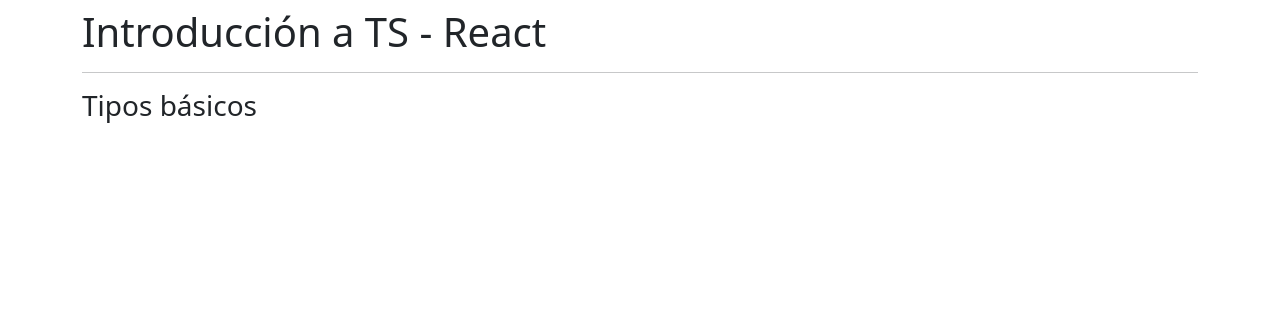
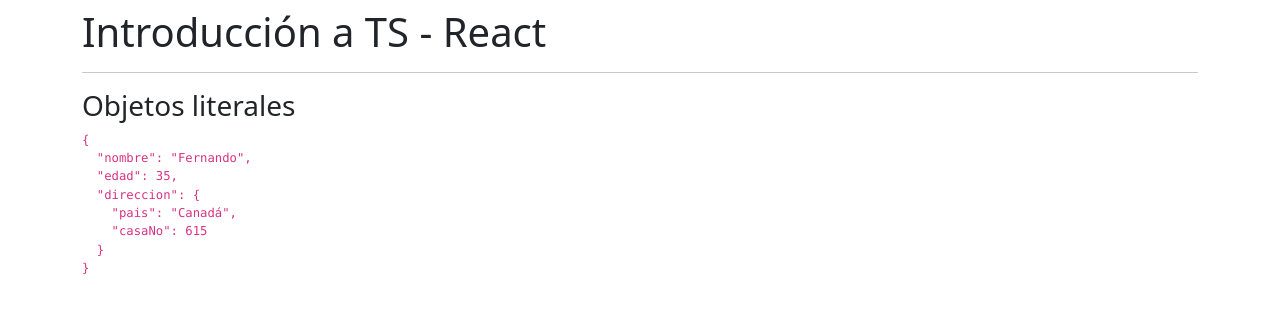
Before and after one commit to luigialejandro/01-Reforzamiento-tsx, a React (Create React App) app: page / in a window 1280 px wide. Shown: the top 312 px of the page. Built offline with nearby package versions, Linux system fonts and the light colour scheme.

Commit message:
I've built two components: TiposBasicos.tsx which shows the right way of assigning types to our variables and ObjetosLiterales.tsx which shows the right way to write a literal object in TS and to deploy it in HTML

```diff
--- a/src/App.tsx
+++ b/src/App.tsx
@@ -1,4 +1,6 @@
-import { TiposBasicos } from "./typescript/TiposBasicos";
+//import { TiposBasicos } from "./typescript/TiposBasicos";
+
+import { ObjetosLiterales } from "./typescript/ObjetosLiterales";
 
 
 const App = () => {
@@ -6,7 +8,8 @@
     <div className="mt-2">
       <h1>Introducción a TS - React</h1>
       <hr/>
-      <TiposBasicos />
+      {/*<TiposBasicos /> */}
+      <ObjetosLiterales />
     </div>
   )
 }
--- /dev/null
+++ b/src/typescript/ObjetosLiterales.tsx
@@ -0,0 +1,24 @@
+
+
+export const ObjetosLiterales = () => {
+
+    const persona = {
+        nombre: 'Fernando',
+        edad: 35,
+        direccion: {
+            pais: 'Canadá',
+            casaNo: 615
+        }
+    }
+
+  return (
+    <>
+        <h3>Objetos literales</h3>
+        <code>
+            <pre>
+                { JSON.stringify( persona, null, 2 ) }
+            </pre>
+        </code>
+    </>
+  )
+}
--- a/src/typescript/TiposBasicos.tsx
+++ b/src/typescript/TiposBasicos.tsx
@@ -1,9 +1,19 @@
 
 
 export const TiposBasicos = () => {
+
+  const nombre: string = 'Fernando';
+  const edad: number = 35;
+  const estaActivo: boolean = false;
+
+  const poderes: string[] = []; //'Velocidad', 'Volar', 'Respirar en el agua'
+
   return (
     <>
     <h3>Tipos básicos</h3>
+    { nombre }, { edad }, { (estaActivo) ? 'activo' : 'no activo' }
+    <br/>
+    { poderes.join(', ') }
     </>
   )
 }
```
